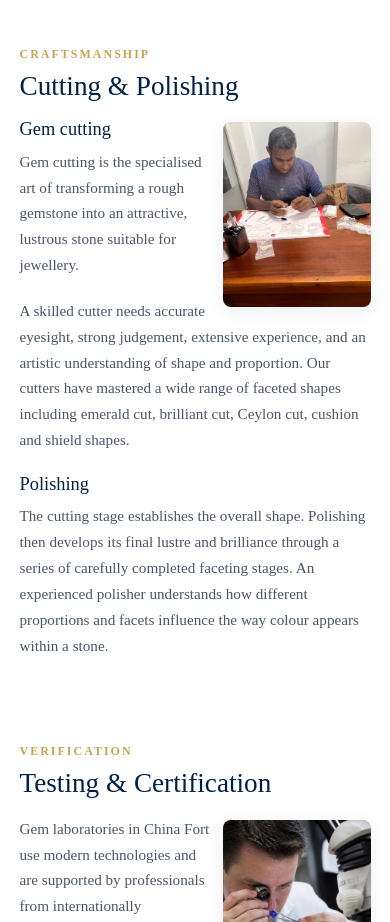
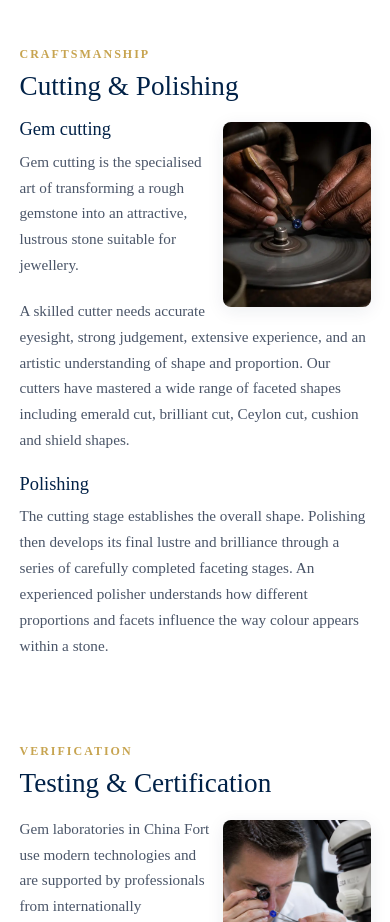
Before and after one commit to ishthiyaqAhamed/Gemfort, a Next.js app: page /expertise in a window 390 px wide. Shown: the part 1260-2182 px from the top of the page. Built offline with nearby package versions, Linux system fonts and the light colour scheme; a web font is replaced by a local one.

Commit message:
feat: replace Cutting & Polishing image with lapidary wheel image across desktop and mobile UI

```diff
--- a/src/app/expertise/page.tsx
+++ b/src/app/expertise/page.tsx
@@ -89,7 +89,12 @@ export default function ExpertisePage() {
                 <h2 className={styles.featureTitle}>Cutting &amp; Polishing</h2>
               </div>
               <div className={styles.mediaBlock}>
-                <Image src="/images/cutting-polishing.jpg" alt="Cutting & Polishing" fill className={styles.featureImage} />
+                <Image
+                  src="/images/gem-cutting-polishing.png"
+                  alt="Cutting & Polishing - Gem Cutting"
+                  fill
+                  className={styles.featureImage}
+                />
               </div>
               <div className={styles.textBlock}>
                 <h3 className={styles.subHeading}>Gem cutting</h3>
```
Also changed, not shown: public/images/cutting-polishing.jpg, public/images/gem-cutting-polishing.png (added).
